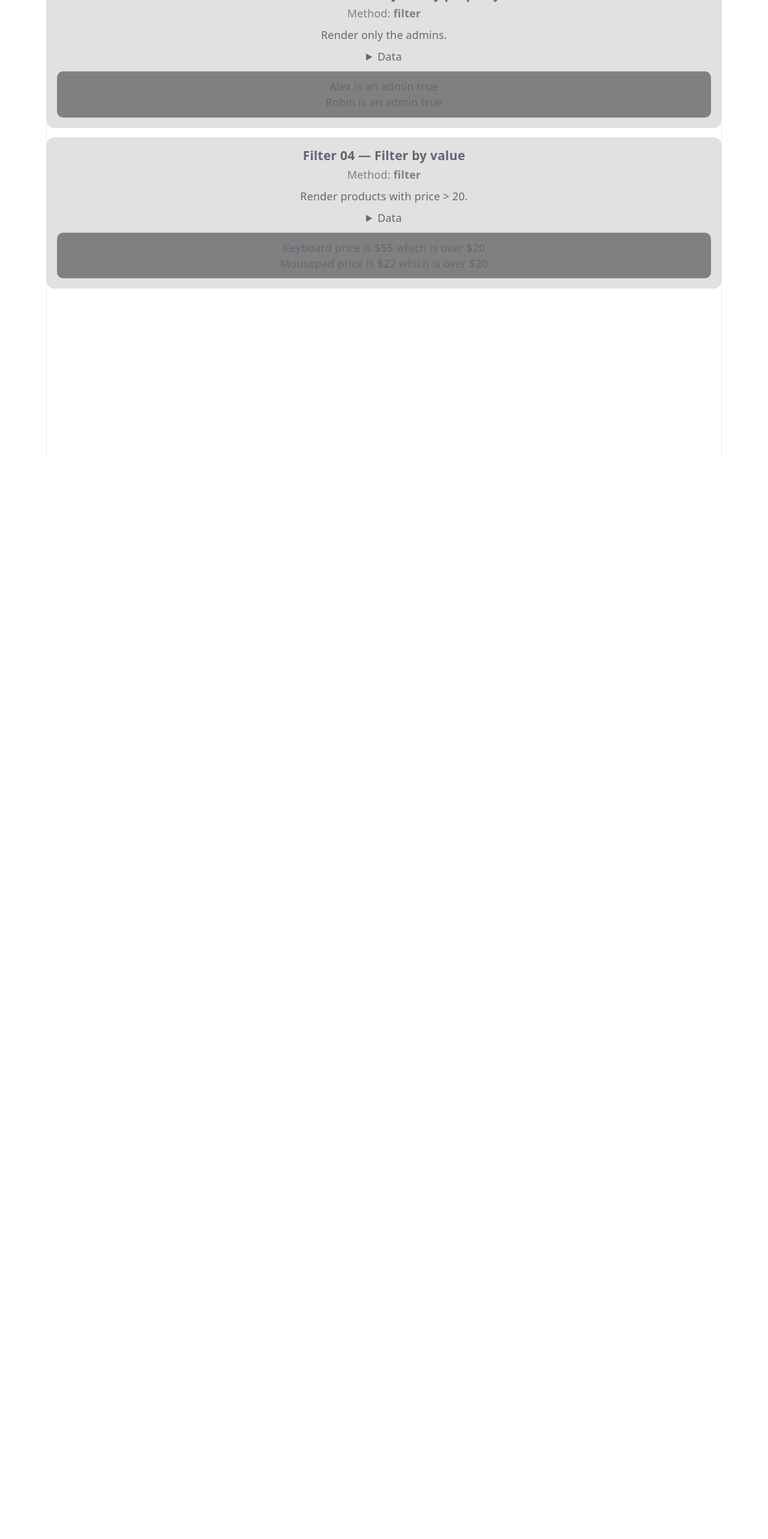
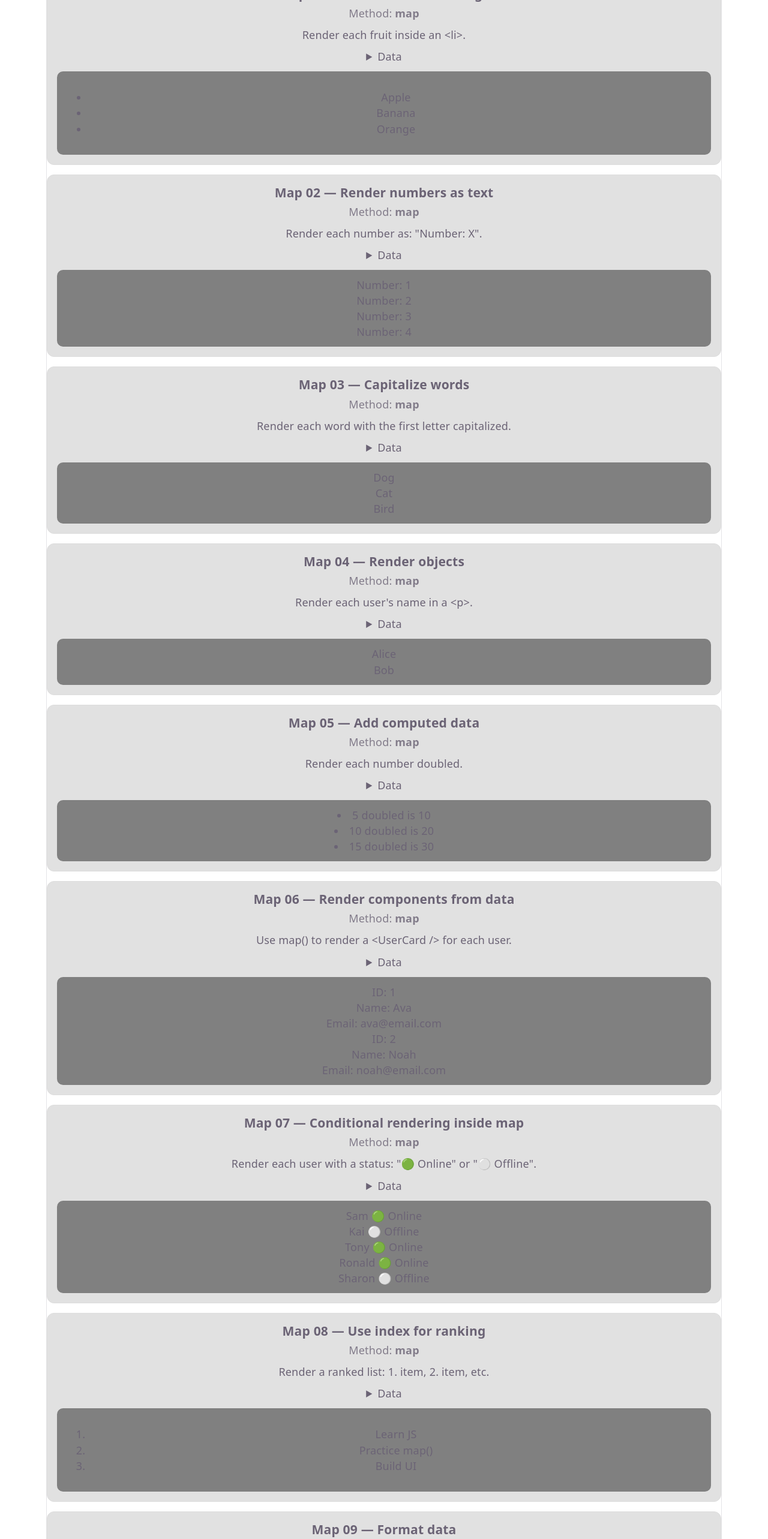
Before and after one commit to DaiHuun/letPhil_Fullstack_React_NodeJS, a React (Vite) app in the folder 02_array-methods_conditional-rendering/: page / in a window 1280 px wide. Shown: the part 40-2606 px from the top of the page at 60% size. Before the commit the page ends 800 px from the top, so only its background shows below. Built offline with nearby package versions, Linux system fonts and the light colour scheme.

Commit message:
submitted mapping exercises/homework

```diff
--- a/02_array-methods_conditional-rendering/src/App.tsx
+++ b/02_array-methods_conditional-rendering/src/App.tsx
@@ -2,8 +2,15 @@ import "./App.css";
 // import { Todo } from "./components/Todo.tsx";
 /* MAP IMPORTS */
 import { RenderFruitList } from "./mapping/FruitList";
+import { RenderNumbers } from "./mapping";
 import { CapitalizeWords } from "./mapping/CapitalizeWords";
+import { RenderObjects } from "./mapping/RenderObjects";
+import { DoubleNumbers } from "./mapping/DoubleNumbers";
+import { RenderFromData } from "./mapping/RenderFromData";
 import { ConditionalRender } from "./mapping/ConditionalRender";
+import { RankedList } from "./mapping/RankedList";
+import { FormatPrices } from "./mapping/FormatPrices";
+import { FullNames } from "./mapping/FullNames";
 
 /* FILTER IMPORTS */
 import { AdminsOnly } from "./filtering/AdminsOnly";
@@ -40,13 +47,20 @@ function App() {
       ))} */}
 
       {/* map */}
-      {/* <RenderFruitList />
+      <RenderFruitList />
+      <RenderNumbers />
       <CapitalizeWords />
-      <ConditionalRender /> */}
+      <RenderObjects />
+      <DoubleNumbers />
+      <RenderFromData />
+      <ConditionalRender />
+      <RankedList />
+      <FormatPrices />
+      <FullNames />
 
       {/* filter */}
-      <AdminsOnly />
-      <PriceGreaterThan20 />
+      {/* <AdminsOnly />
+      <PriceGreaterThan20 /> */}
     </>
   );
 }
--- /dev/null
+++ b/02_array-methods_conditional-rendering/src/components/UserCard.tsx
@@ -0,0 +1,19 @@
+/**
+ * Create UserCard to use in Map 06
+ *
+ */
+type UserCardTypes = {
+  id: number;
+  name: string;
+  email: string;
+};
+
+export const UserCard = (props: UserCardTypes) => {
+  return (
+    <div>
+      <p>ID: {props.id}</p>
+      <p>Name: {props.name}</p>
+      <p>Email: {props.email}</p>
+    </div>
+  );
+};
--- a/02_array-methods_conditional-rendering/src/mapping/DoubleNumbers.tsx
+++ b/02_array-methods_conditional-rendering/src/mapping/DoubleNumbers.tsx
@@ -1,7 +1,7 @@
 import ProblemCard from "../extras/ProblemCard";
 
 /**
- * Render out al ist of each number doubled
+ * Render out a list of each number doubled
  */
 
 export const DoubleNumbers = () => {
@@ -14,6 +14,11 @@ export const DoubleNumbers = () => {
       dataPreview={nums}
     >
       {/* code here */}
+      {nums.map((num) => (
+        <li>
+          {num} doubled is {num * 2}
+        </li>
+      ))}
     </ProblemCard>
   );
 };
--- a/02_array-methods_conditional-rendering/src/mapping/FormatPrices.tsx
+++ b/02_array-methods_conditional-rendering/src/mapping/FormatPrices.tsx
@@ -10,6 +10,10 @@ export const FormatPrices = () => {
       dataPreview={prices}
     >
       {/* code here */}
+      {/* toFixed method */}
+      {prices.map((price) => (
+        <div>{price.toFixed(2)}</div>
+      ))}
     </ProblemCard>
   );
 };
--- a/02_array-methods_conditional-rendering/src/mapping/FullNames.tsx
+++ b/02_array-methods_conditional-rendering/src/mapping/FullNames.tsx
@@ -1,6 +1,4 @@
 import ProblemCard from "../extras/ProblemCard";
-
-import React from "react";
 
 export const FullNames = () => {
   const people = [
@@ -15,6 +13,11 @@ export const FullNames = () => {
       dataPreview={people}
     >
       {/* code here */}
+      {people.map((person) => (
+        <div>
+          {person.firstName} {person.lastName}
+        </div>
+      ))}
     </ProblemCard>
   );
 };
--- a/02_array-methods_conditional-rendering/src/mapping/RankedList.tsx
+++ b/02_array-methods_conditional-rendering/src/mapping/RankedList.tsx
@@ -10,6 +10,11 @@ export const RankedList = () => {
       dataPreview={items}
     >
       {/* code here */}
+      <ol>
+        {items.map((item) => (
+          <li>{item}</li>
+        ))}
+      </ol>
     </ProblemCard>
   );
 };
--- a/02_array-methods_conditional-rendering/src/mapping/RenderFromData.tsx
+++ b/02_array-methods_conditional-rendering/src/mapping/RenderFromData.tsx
@@ -1,4 +1,6 @@
 import ProblemCard from "../extras/ProblemCard";
+/* Import UserCard*/
+import { UserCard } from "../components/UserCard";
 
 export const RenderFromData = () => {
   const users = [
@@ -14,6 +16,9 @@ export const RenderFromData = () => {
       dataPreview={users}
     >
       {/* code here */}
+      {users.map((user) => (
+        <UserCard id={user.id} name={user.name} email={user.email} />
+      ))}
     </ProblemCard>
   );
 };
--- a/02_array-methods_conditional-rendering/src/mapping/RenderNumbers.tsx
+++ b/02_array-methods_conditional-rendering/src/mapping/RenderNumbers.tsx
@@ -16,6 +16,9 @@ export const RenderNumbers = () => {
       dataPreview={numbers}
     >
       {/* code here */}
+      {numbers.map((number) => (
+        <div>Number: {number}</div>
+      ))}
     </ProblemCard>
   );
 };
--- a/02_array-methods_conditional-rendering/src/mapping/RenderObjects.tsx
+++ b/02_array-methods_conditional-rendering/src/mapping/RenderObjects.tsx
@@ -10,6 +10,9 @@ export const RenderObjects = () => {
       dataPreview={users}
     >
       {/* code here */}
+      {users.map((user) => (
+        <p>{user.name}</p>
+      ))}
     </ProblemCard>
   );
 };
```
